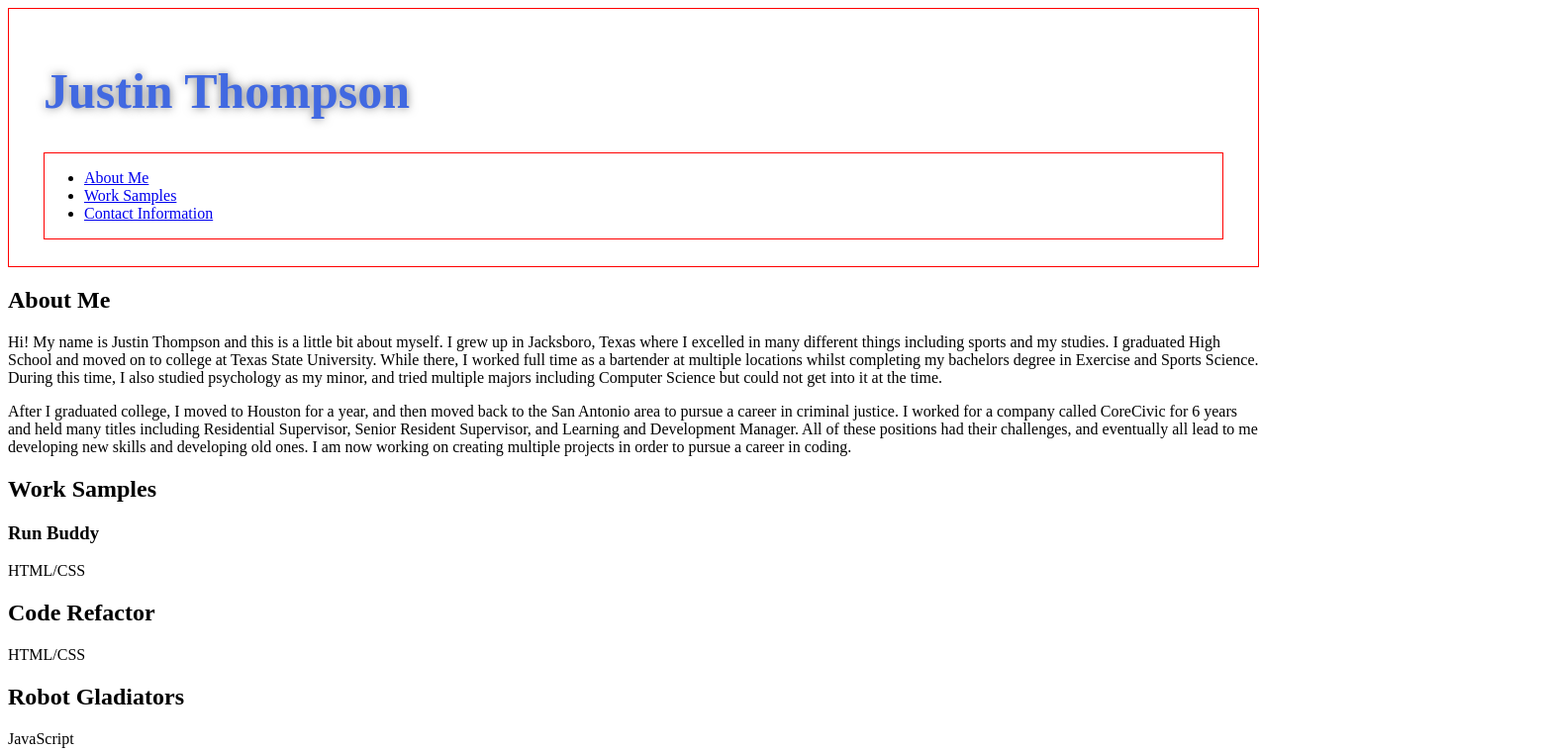
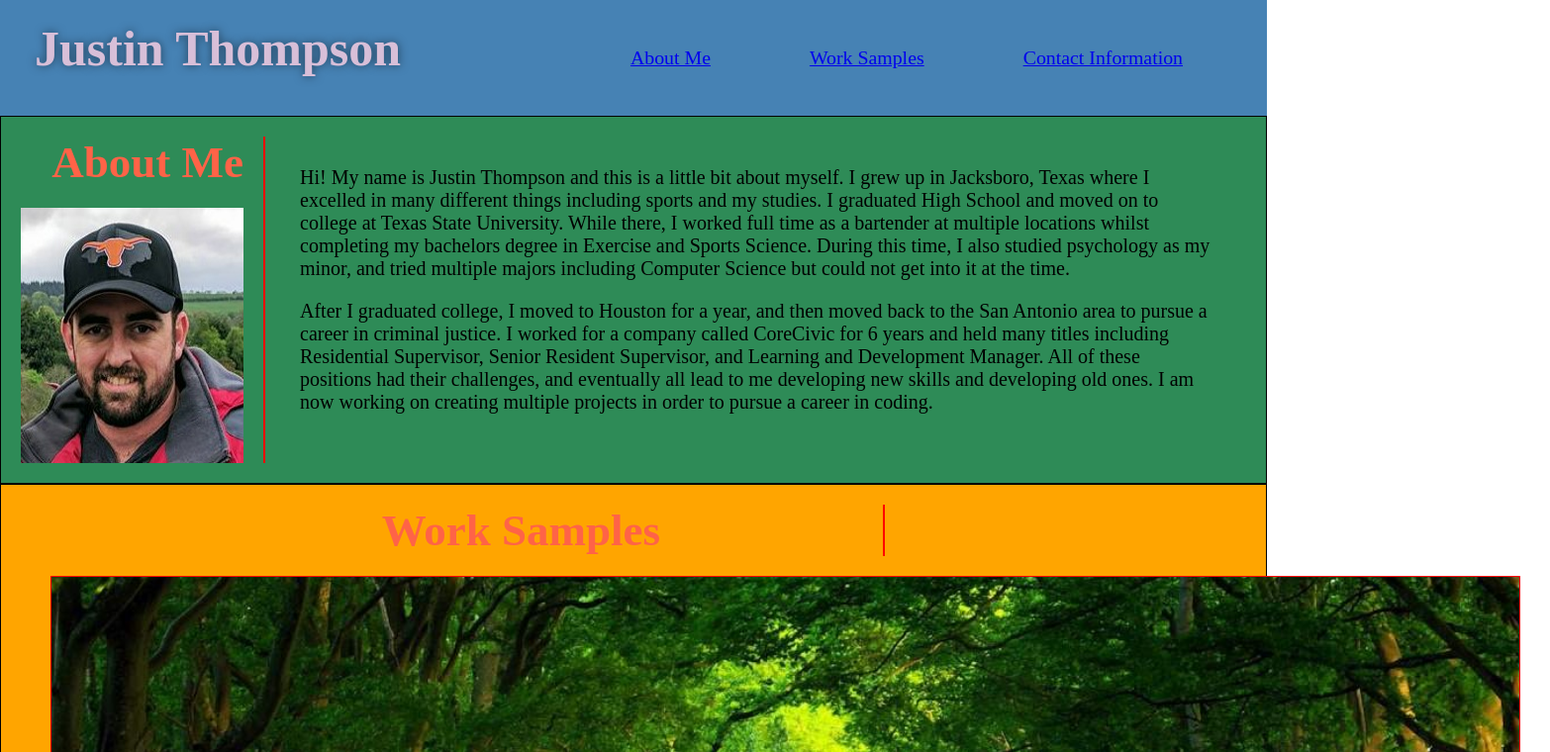
Before and after one commit to JThompson23/Portfolio, a plain HTML site: page index.html in a window 1280 px wide. Shown: the top 760 px of the page at 99% size, 1566 px wide, since content can reach past the window. Drawn offline with Linux system fonts and the light colour scheme.

Commit message:
added initial css and some flex boxes

```diff
--- a/assets/css/style.css
+++ b/assets/css/style.css
@@ -1,14 +1,131 @@
+* {
+    margin:0;
+    padding:0;
+    box-sizing: border-box;
+}
+
 header {
     padding: 20px 35px;
-    border: 1px solid red;
+    background-color:steelblue;
+    display: flex;
+    justify-content: space-between;
+    flex: wrap;
+    position: -webkit-sticky;
+    position: sticky;
+    top: 0;
+
 }
 header h1 {
     font-weight: bold;
     font-size: 50px;
-    color: royalblue;
+    color:thistle;
     text-shadow: 0 0 10px rgba(0, 0, 0, .5);
 }
 header nav {
     margin: 7px 0;
+
+}
+header nav ul {
+    display: flex;
+    flex-wrap: wrap;
+    justify-content: space-between;
+    align-items: center;
+    list-style: none;
+}
+header nav ul li {
+    padding: 20px 50px;
+    font-size: 1.55vw;
+}
+h2 {
+    color: tomato;
+    border-right: 2px solid red;
+    padding-right: 20px;
+
+    display: flex;
+    text-align: right;
+    flex: .4;
+    flex-direction: column;
+}
+h2 img {
+    margin: 20px 0 0 0;
+    flex: 2 90%;
+
+}
+#about-me {
+    display: flex;
+    padding: 20px;
+    font-size: 30px;
+    justify-content: space-between;
+    background-color: seagreen;
+    border: 1px solid black;
+
+}
+.school {
+    padding: 10px 15px;
+    font-size: 20px;
+    flex: 1 50%;
+    margin-bottom: 20px;
+}
+
+
+.school p {
+    margin: 20px;
+}
+#work-samples {
+    display: flex;
+    padding: 20px;
+    font-size: 30px;
+    justify-content: space-around;
+    background-color: orange;
+    border: 1px solid black;
+    flex-wrap: wrap;
+
+}
+.work {
+    display: flex;
+    flex: .4;
+    text-align: left;
+}
+.samp {
+    display: flex;
+    flex-direction: column;
+    flex: 2 15%;
+}
+.run-buddy {
+    margin: 20px 30px;
+    padding: 300px;
     border: 1px solid red;
+    background-image: url("../images/run-buddy-background.jpg");
+    background-size: cover;
+    background-position: center;
 }
+.run-buddy h3 {
+    display: flex;
+    flex-wrap: wrap;
+    color: red;
+    margin-right: 1000px;
+    margin-left: -300px;
+    flex-direction: column;
+    border: 1px solid red;
+    background-color: powderblue;
+}
+.flex {
+    display: flex;
+    flex-direction: row;
+    justify-content: space-between;
+    margin: 20px 30px;
+
+
+}
+.code-refactor {
+    background-image: url("../images/code-refactor-background.jpg");
+    background-size: cover;
+    padding: 50px 300px;
+    flex: 1 50%;
+}
+.robot-gladiators {
+    background-image: url("../images/robot-gladiators-background.jpg");
+    background-size: cover;
+    background-position: center;
+    flex: 1 50%;
+}
--- a/index.html
+++ b/index.html
@@ -23,26 +23,40 @@
             </nav>
         </header>
         <section id="about-me">
-            <h2>About Me</h2>
+            <h2>
+                About Me
+            <img src="./assets/images/Profile Picture (2).jpg" alt="" />
+            </h2>
+            <div class="school">
                 <p>Hi! My name is Justin Thompson and this is a little bit about myself. I grew up in Jacksboro, Texas where I excelled in many different things including sports and my studies. I graduated High School and moved on to college at Texas State University. While there, I worked full time as a bartender at multiple locations whilst completing my bachelors degree in Exercise and Sports Science. During this time, I also studied psychology as my minor, and tried multiple majors including Computer Science but could not get into it at the time.</p>
                 <p>After I graduated college, I moved to Houston for a year, and then moved back to the San Antonio area to pursue a career in criminal justice. I worked for a company called CoreCivic for 6 years and held many titles including Residential Supervisor, Senior Resident Supervisor, and Learning and Development Manager. All of these positions had their challenges, and eventually all lead to me developing new skills and developing old ones. I am now working on creating multiple projects in order to pursue a career in coding.</p>
+            </div>
         </section>
         <section id="work-samples">
-            <h2>Work Samples</h2>
+            <h2 class="work">Work Samples</h2>
+            <div class="samp">
                 <div class="run-buddy">
-                <h3>Run Buddy</h3>
+                    <h3>
+                        Run Buddy
                     <p>HTML/CSS</p>
+                    </h3>
                     <!-- Insert background image, and link run buddy website to the run buddy h3-->
                 </div>
+                <span class="flex">
                     <div class="code-refactor">
-                <h2>Code Refactor</h2>
-                <p>HTML/CSS</p>
+                        <h3>Code Refactor
+                            HTML/CSS
+                        </h3>
                         <!-- Insert background image, and link code refactor website to the run buddy h3-->
                     </div>
                     <div class="robot-gladiators">
-                <h2>Robot Gladiators</h2>
+                        <h3>
+                            Robot Gladiators
                         <p>JavaScript</p>
+                        </h3>
                         <!-- Insert background image, and link robot gladiators website to the run buddy h3-->
+                    </div>
+                </span>
             </div>
         </section>
         <section id="contact-info">
```
Also changed, not shown: assets/images/Profile Picture (2).jpg (added), assets/images/brick-background (2).jpg (added), assets/images/code-refactor-background.jpg (added), assets/images/robot-gladiators-background.jpg (added), assets/images/run-buddy-background.jpg (added). Lines whose indentation alone changed are shown as unchanged.
